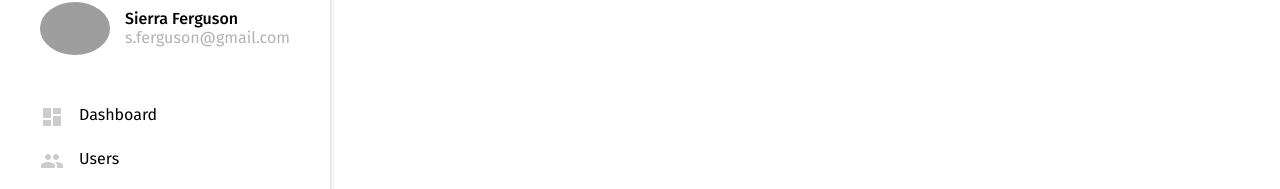
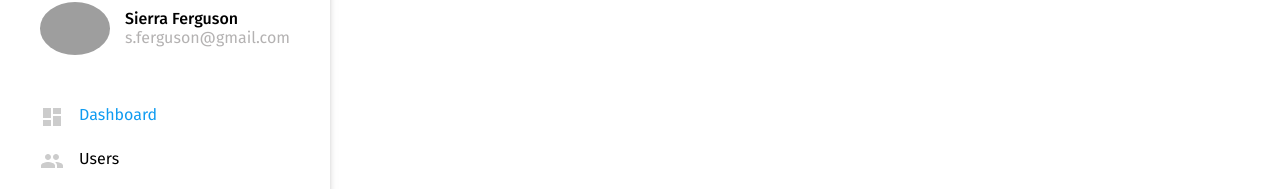
Before and after one commit to Victoria-Sirghii/dashboard, a React (Create React App) app: page /dashboard in a window 1280 px wide. Shown: the part 106-295 px from the top of the page. Built offline with nearby package versions, Linux system fonts and the light colour scheme; grey boxes are pictures that could not be loaded.

Commit message:
added active link

```diff
--- a/src/App.tsx
+++ b/src/App.tsx
@@ -16,7 +16,7 @@ function App() {
           <Route path="/register">
             <RegisterForm />
           </Route>
-          <Route path="/">
+          <Route exact path="/">
             <LoginForm />
           </Route>
         </Switch>
--- a/src/components/Dashboard/Sidebar/Sidebar.tsx
+++ b/src/components/Dashboard/Sidebar/Sidebar.tsx
@@ -1,9 +1,13 @@
-import { Link } from "react-router-dom";
+import { Link, useLocation  } from "react-router-dom";
 import DashboardIcon from "@material-ui/icons/Dashboard";
 import PeopleIcon from "@material-ui/icons/People";
 import PostAddIcon from "@material-ui/icons/PostAdd";
 
 export const Sidebar: React.FC = () => {
+  const location = useLocation();
+  const { pathname } = location;
+  const splitLocation = pathname.split("/");
+  console.log(splitLocation)
   return (
     <div className="sidebar">
       <h1 className="h1-title">SaaS Kit</h1>
@@ -20,17 +24,17 @@ export const Sidebar: React.FC = () => {
       </div>
       <nav className="nav">
         <ul className="menu">
-          <li className="d-flex">
+          <li className={(splitLocation[1] === "dashboard" && splitLocation.length === 2) ? "d-flex active" : "d-flex"}>
             <DashboardIcon className="icon-color" />
-            <Link to="/dashboard">Dashboard</Link>
+            <Link to="/dashboard" className="option">Dashboard</Link>
           </li>
-          <li className="d-flex">
+          <li className={splitLocation[2] === "users" ? "d-flex active" : "d-flex"}>
             <PeopleIcon className="icon-color" />
-            <Link to="/dashboard/users">Users</Link>
+            <Link to="/dashboard/users" className="option">Users</Link>
           </li>
-          <li className="d-flex">
+          <li className={splitLocation[2] === "posts" ? "d-flex active" : "d-flex"}>
             <PostAddIcon className="icon-color" />
-            <Link to="/dashboard/posts">Posts</Link>
+            <Link to="/dashboard/posts" className="option">Posts</Link>
           </li>
         </ul>
       </nav>
--- a/src/styles/DashboardComponents/sidebar.scss
+++ b/src/styles/DashboardComponents/sidebar.scss
@@ -44,22 +44,19 @@ $light-gray: rgb(204, 204, 204);
   text-decoration: none;
   li {
     padding: 10px 40px;
+    align-content: flex-start;
+  }
+  a{
     text-decoration: none;
-    a {
-      text-decoration: none;
-      padding-left: 15px;
-      color: black;
-    }
+    padding-left: 15px;
   }
 }
 .icon-color {
   color: $light-gray;
 }
-
-tab active {
-  background-color: red;
+.option {
+  color: black;
 }
-
-tab {
-  background-color: blue;
+.active a {
+  color: $blue;
 }
```
